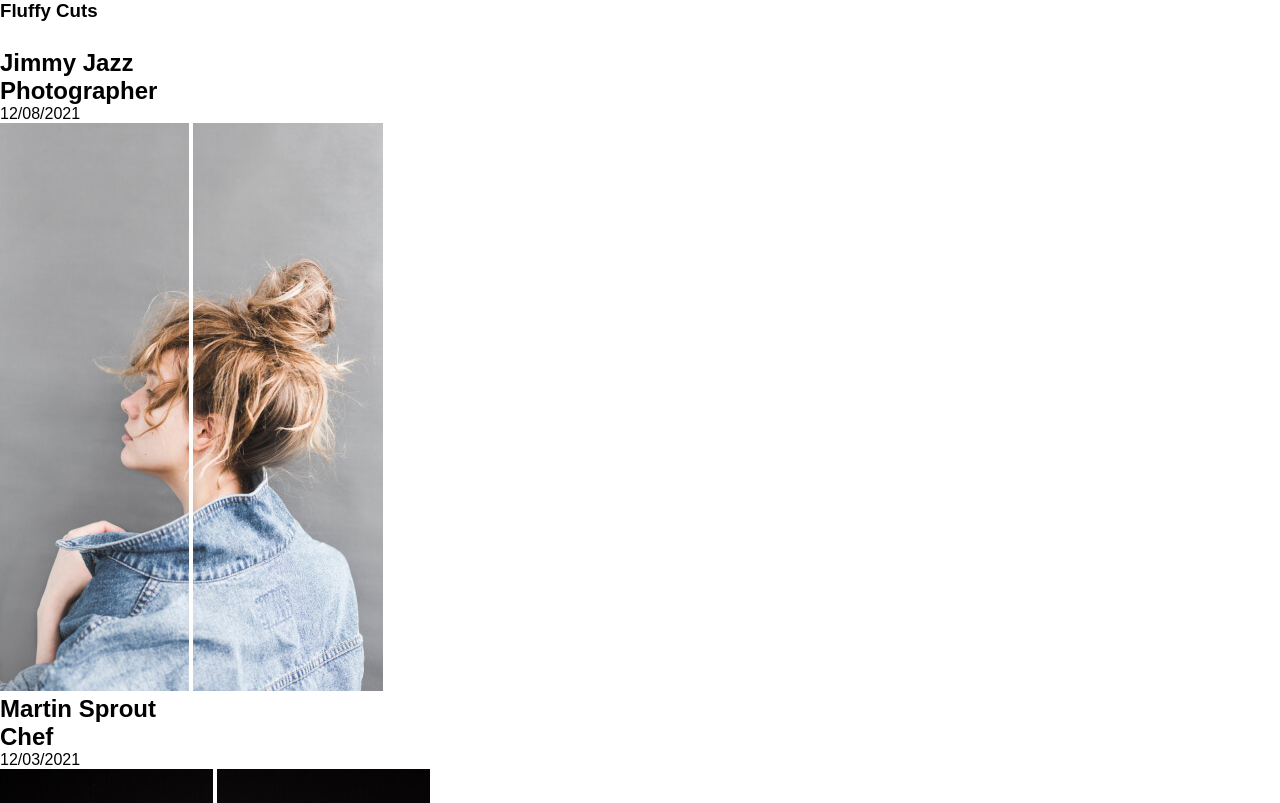
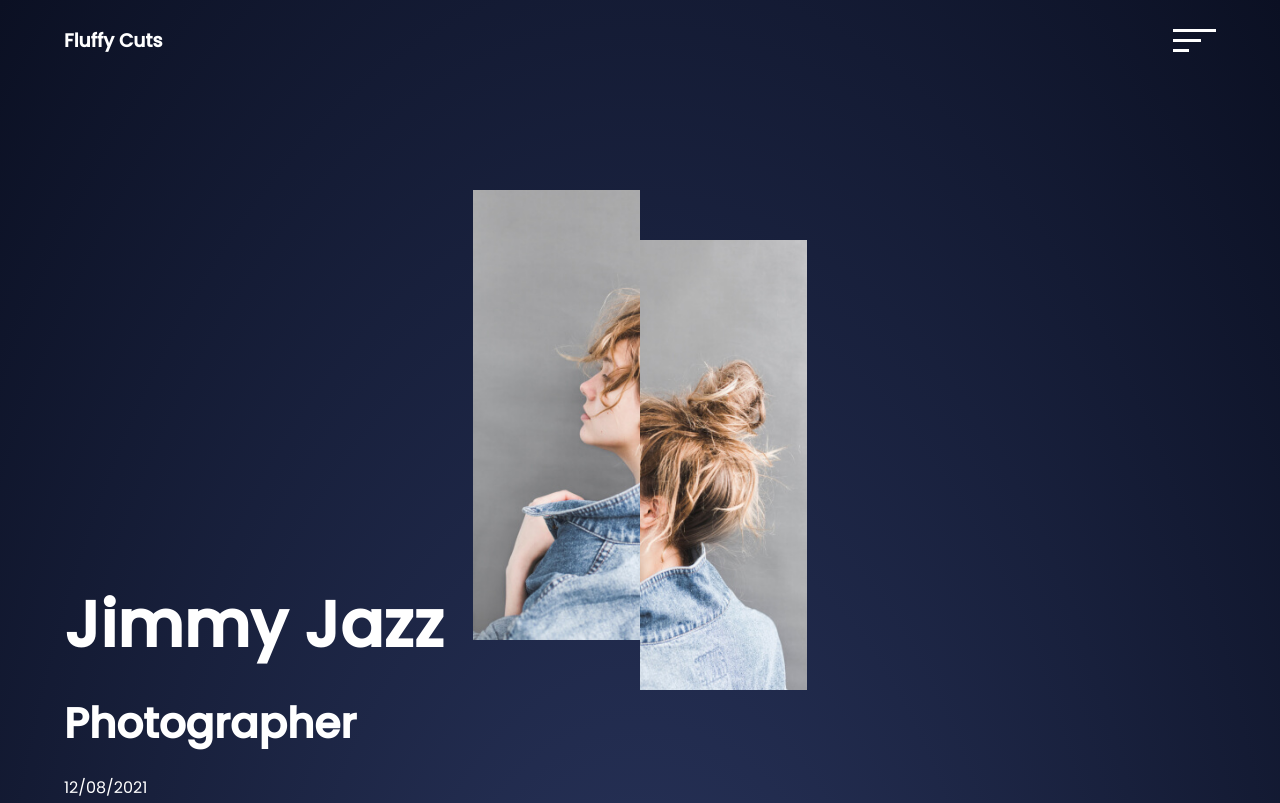
Before and after one commit to timmlaxton/barberjs, a plain HTML site: page index.html in a window 1280 px wide. Shown: the top 803 px of the page. Drawn offline with Linux system fonts and the light colour scheme.

Commit message:
images slide into one another

```diff
--- a/style.css
+++ b/style.css
@@ -1,6 +1,8 @@
-/* @import url("https://fonts.googleapis.com/css2?family=Poppins:ital,wght@0,400;0,500;1,400&display=swap"); */
+@import url("https://fonts.googleapis.com/css2?family=Poppins:ital,wght@0,400;0,500;1,400&display=swap");
 
-* {
+*,
+*::before,
+*::after {
   padding: 0;
   margin: 0;
   box-sizing: border-box;
@@ -9,3 +11,71 @@
 body {
   font-family: "Poppins", sans-serif;
 }
+
+.portfolio {
+  color: #fff;
+  background: radial-gradient(rgba(43, 55, 96, 1), rgba(11, 16, 35, 1));
+}
+
+nav {
+  min-height: 10vh;
+  width: 90%;
+  margin: auto;
+  display: flex;
+  justify-content: space-between;
+  align-items: center;
+  padding: 20px 0px;
+}
+
+.Logo {
+  font-size: 22px;
+}
+
+.page {
+  min-height: 90vh;
+  display: grid;
+  grid-template-columns: 5% 1fr 1fr 1fr 5%;
+}
+
+.hero {
+  overflow: hidden;
+  height: 500px;
+  align-self: center;
+  justify-self: center;
+  display: flex;
+}
+
+.hero img {
+  height: 500px;
+  transition: transform 0.3s ease-out;
+  cursor: pointer;
+}
+
+.model-right {
+  transform: translate(0%, 10%);
+}
+.model-left {
+  transform: translate(0%, -10%);
+}
+
+.hero:hover .model-right {
+  transform: translate(0%, 0%);
+}
+
+.hero:hover .model-left {
+  transform: translate(0%, 0%);
+}
+
+.details {
+  grid-column: 2/3;
+  align-self: end;
+}
+
+.details h1 {
+  font-size: 64px;
+}
+
+.details h2 {
+  font-size: 42px;
+  padding: 20px 0px;
+}
```
